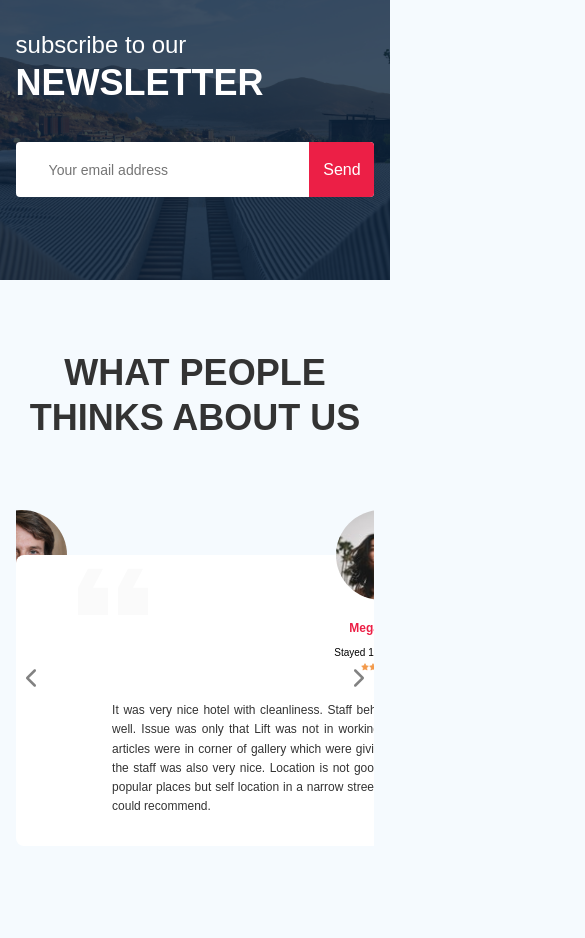
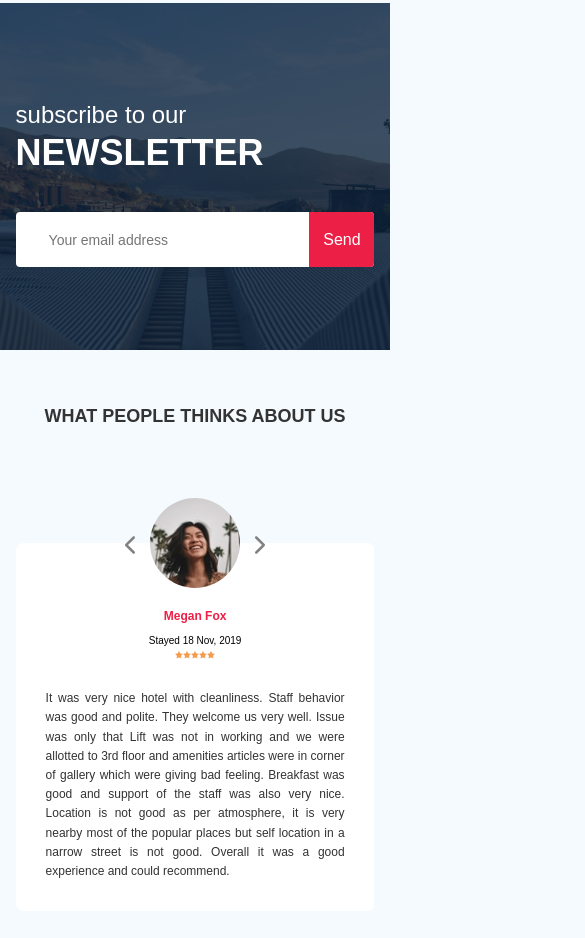
Before and after one commit to OrtexIsArtem/GLo-tour-plan, a website: page src/index.html in a window 390 px wide. Shown: the part 1062-2000 px from the top of the page, 585 px wide, since content can reach past the window. Before the commit the page ends 1978 px from the top, so only its background shows below. Drawn offline with Linux system fonts and the light colour scheme; a web font is replaced by a local one.

Commit message:
create: media in reviews & fix: media hotel-slider

```diff
--- a/src/index.html
+++ b/src/index.html
@@ -109,13 +109,13 @@
         <div class="swiper-container hotel-slider hotel__slider">
           <div class="swiper-wrapper">
             <div class="swiper-slide hotel-slider__item">
-              <img class="swiper-slide__image" src="img/slider/main_slide.jpg" alt="slider">
+              <img class="hotel-slider__image" src="img/slider/main_slide.jpg" alt="slider">
             </div>
             <div class="swiper-slide hotel-slider__item">
-              <img class="swiper-slide__image" src="img/slider/slide-2.jpg" alt="slider">
+              <img class="hotel-slider__image" src="img/slider/slide-2.jpg" alt="slider">
             </div>
             <div class="swiper-slide hotel-slider__item">
-              <img class="swiper-slide__image" src="img/slider/slide-3.jpg" alt="slider">
+              <img class="hotel-slider__image" src="img/slider/slide-3.jpg" alt="slider">
             </div>
           </div>
           <!-- swiper-wrapper -->
--- a/src/sass/_media.sass
+++ b/src/sass/_media.sass
@@ -1,10 +1,9 @@
 @media ( max-width:  1200px)
   .container
     max-width: 960px
-  .slider
-    width: 590px
-  .swiper
-    &-slide
+  .hotel
+    &-slider
+      width: 590px
       &__image
         width: 100%
         height: 100%
@@ -36,12 +35,16 @@
       margin-bottom: 30px
     &-right
       flex-direction: row
+    &-slider
+      width: 100%
   .booking
     width: 340px
-  .slider
-    width: 100%
   .map
     width: 340px
+  .reviews
+    &-slider
+      &__item
+        max-width: 580px
 @media ( max-width:  768px)
   .container
     max-width: 576px
@@ -83,12 +86,12 @@
       &__offer
         order: -1
         margin-left: 0
-  .slider
-    height: 350px
   .hotel
     &-right
       flex-direction: column
       min-height: 450px
+    &-slider
+      height: 350px
   .booking
     width: 100%
   .map
@@ -99,18 +102,50 @@
       width: 92%
       flex-direction: column
       align-items: flex-start
+  .reviews
+    &__title
+      font-size: 30px
+      line-height: 38px
+    &-slider
+      &__item
+        padding: 0 30px 30px
+        &:after, &:before
+          display: none
+      &__button
+        top: 32px
+        &_prev
+          left: 50%
+          transform: translate(-50%, 0)
+          margin-left: -65px
+        &_next
+          margin-right: -65px
+          right: 50%
+          transform: translate(50%, 0)
 @media ( max-width:  576px)
   .logo
     width: 99px
-  .slider
-    height: 250px
   .hotel
     &__slider
       margin-bottom: 20px
-      height: 180px
+      height: 250px
   .newsletter
     padding: 77px 0 83px 0
     &__title
       margin-bottom: 37px
   .subscribe
     width: 100%
+  .reviews
+    &__title
+      font-size: 18px
+      line-height: 23px
+@media ( max-width:  320px)
+  .hotel
+    &__slider
+      height: 180px
+  .reviews
+    &__title
+      max-width: 245px
+      margin: 0 auto 42px
+    &-slider
+      &__text
+        text-align: left
--- a/src/sass/blocks/_newsletter.sass
+++ b/src/sass/blocks/_newsletter.sass
@@ -33,7 +33,7 @@
       text-transform: uppercase
 .subscribe
   position: relative
-  width: 355px
+  width: 350px
   height: 55px
   border-radius: 4px
   overflow: hidden
--- a/src/sass/blocks/_reviews.sass
+++ b/src/sass/blocks/_reviews.sass
@@ -14,7 +14,7 @@
       display: flex
       flex-direction: column
       align-items: center
-      width: 730px
+      max-width: 730px
       margin: 45px auto 0
       background-color: #fff
       border-radius: 8px
```
Also changed, not shown: src/css/style.css, 1 other file.
